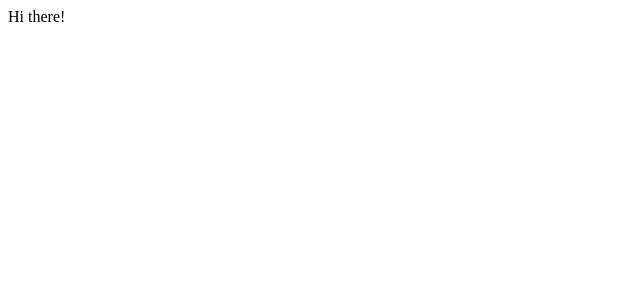
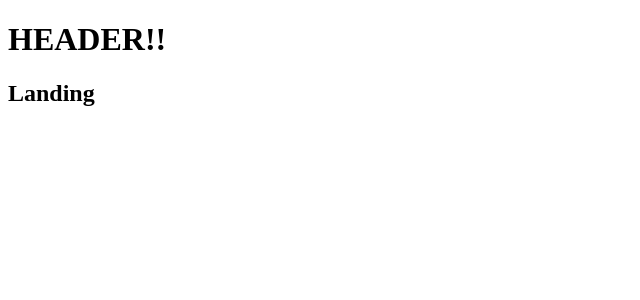
Before and after one commit to the-autodidacts/emaily, a React (Create React App) app in the folder client/: page / in a window 1280 px wide. Shown: the top 300 px of the page, without its empty margins (0-640 px from the left). Built offline with nearby package versions, Linux system fonts and the light colour scheme; the HTML template or start-up script is replaced by a standard one.

Commit message:
Wired up react router top level routes

```diff
--- a/client/package.json
+++ b/client/package.json
@@ -4,6 +4,7 @@
   "private": true,
   "dependencies": {
     "http-proxy-middleware": "^0.19.1",
+    "materialize-css": "^1.0.0",
     "react": "^16.8.6",
     "react-dom": "^16.8.6",
     "react-redux": "^7.0.2",
--- a/client/src/components/App.js
+++ b/client/src/components/App.js
@@ -1,11 +1,28 @@
 import React from 'react';
+
+//Your router stuff should never go in the index.js just here in the App component
+import { BrowserRouter, Route }  from 'react-router-dom';
+
+import Header from './Header'
+
+const Dashboard = () => <h2>Dashboard</h2>;
+const SurveyNew = () => <h2>Survey New</h2>;
+const Landing = () => <h2>Landing</h2>;
 
 const App = () => {
     return (
-        <div>
-            Hi there!
-        </div>
-    )
+      <div>
+        <BrowserRouter>
+          <div>
+            <Header></Header>
+            <Route exact path="/" component={Landing}/>
+            <Route exact path="/surveys" component={Dashboard}/>
+            <Route exact path="/surveys/new" component={SurveyNew}/>
+            <Route />
+          </div>
+        </BrowserRouter>
+      </div>
+    );
 }
 
 export default App;
--- /dev/null
+++ b/client/src/components/Header.js
@@ -0,0 +1,13 @@
+import React, { Component } from 'react' ;
+
+class Header extends Component {
+  render() {
+    return (
+      <div>
+        <h1>HEADER!!</h1>
+      </div>
+    );
+  }
+}
+
+export default Header;
--- a/client/src/index.js
+++ b/client/src/index.js
@@ -2,13 +2,16 @@
 import ReactDom from 'react-dom'
 // Start setup of Redux
 import { Provider } from 'react-redux';
-import { createStore, applyMiddleware }from 'redux'; // applyMiddleware will help with Thunk
+import { createStore, applyMiddleware } from 'redux'; // applyMiddleware will help with Thunk
+
+//import reducers
+import reducers from './reducers'
 
 
 import App from './components/App'
 
 // The first argument to createStore is a reducer the second argument is the initial state of the app
-const store = createStore(() => [], {}, applyMiddleware())
+const store = createStore(reducers, {}, applyMiddleware())
 
 ReactDom.render(
     <Provider store={store}><App></App></Provider>,
--- /dev/null
+++ b/client/src/reducers/authReducer.js
@@ -0,0 +1,6 @@
+export default function(state = {}, action) {
+  switch (action.type) {
+    default:
+      return state;
+  }
+}
--- /dev/null
+++ b/client/src/reducers/index.js
@@ -0,0 +1,6 @@
+import { combineReducers } from 'redux';
+import authReducer from './authReducer';
+
+export default combineReducers({
+    auth: authReducer
+})
```
Also changed, not shown: 1 other file (tests, documents, lock files or other folders).
